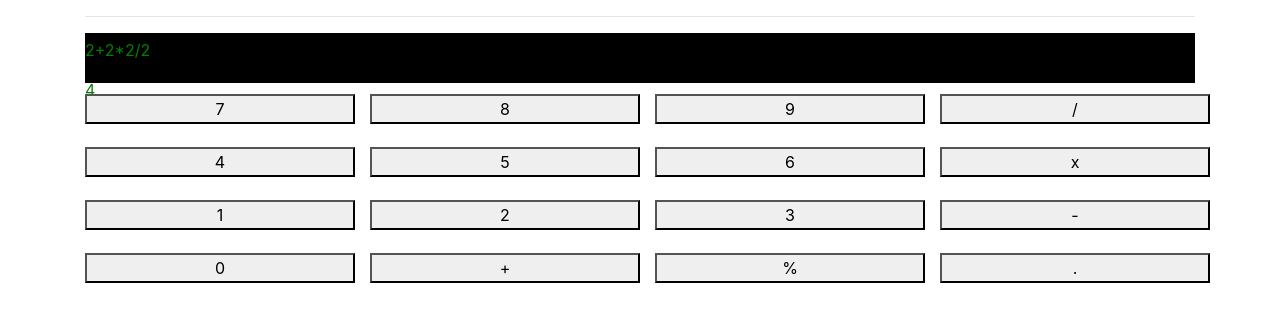
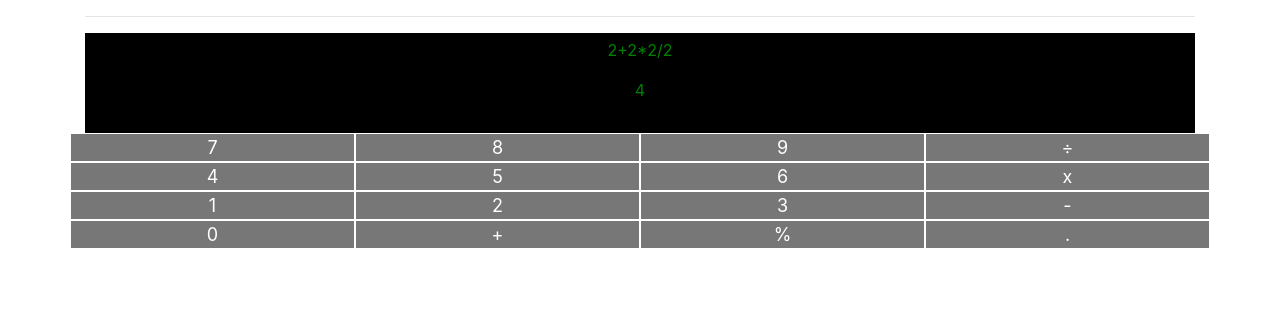
Before and after one commit to recurshawn/Calculator, a React (Create React App) app: page / in a window 1280 px wide. Shown: the top 322 px of the page. Built offline with nearby package versions, Linux system fonts and the light colour scheme.

Commit message:
CSS improvements and division sign change

```diff
--- a/src/App.css
+++ b/src/App.css
@@ -1,21 +1,35 @@
 button
 {
+  padding: 0px;
+  border: 1px solid white;
+  color: white;
+  font-size: large;
   width: 100%;
+  background-color: rgb(119, 119, 119);
 }
 
-.col
+button:hover
 {
-  padding-bottom: 1%;
-  padding-top: 1%;
-  padding-right: 0%;
+  background-color: rgb(73, 73, 73);
+
 }
+
 
 .Screen
 {
   color: green;
   padding-top: 5px;
   padding-bottom: 5px;
+  text-align: center;
   background-color: black;
   width: 100%;
-  height: 50px;
+  height: 100px;
 }
+
+.col{
+  padding: 0px;
+}
+
+.row{
+  padding: 0px;
+}
--- a/src/Calculator.js
+++ b/src/Calculator.js
@@ -47,7 +47,7 @@ class Calculator extends React.Component {
                         <SymbolButton click={this.addToString} value={9} />
                     </div>
                     <div className="col">
-                        <SymbolButton click={this.addToString} value={'/'} />
+                        <SymbolButton click={this.addToString} value={'÷'} />
                     </div>
                 </div>
                 <div className="row">
```
